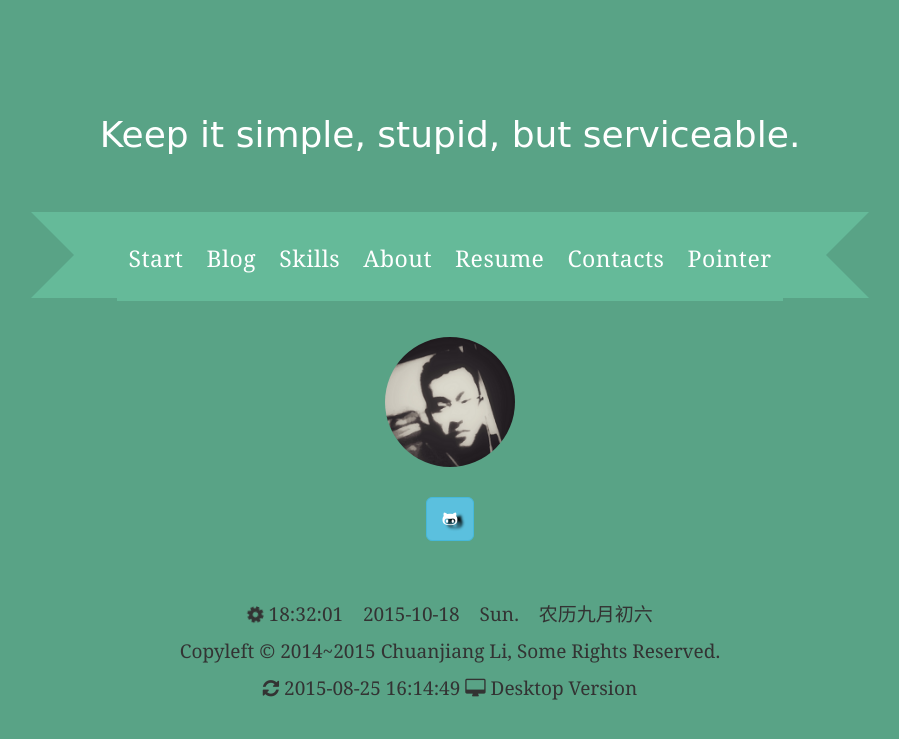
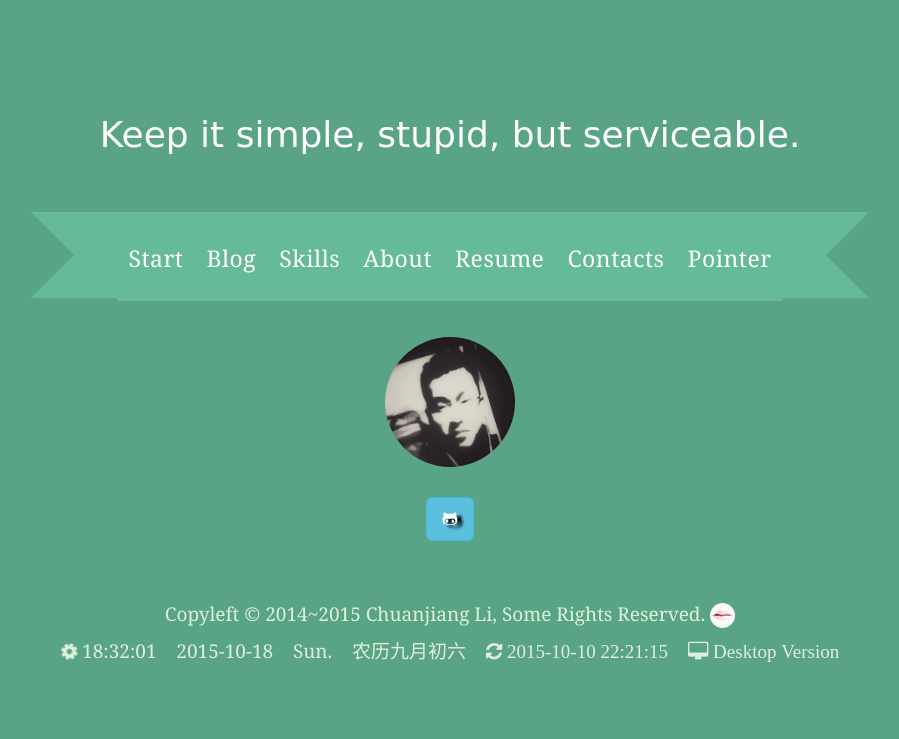
Before and after one commit to light-shadow/ckwongloy.github.io, a Jekyll site: the page built from index.html, in a window 1280 px wide. Shown: the top 739 px of the page, without its empty margins (190-1089 px from the left). Built offline with Jekyll 4.4.1, drawn with Linux system fonts in a browser that asks for light colours; Markdown is read by kramdown in place of the engine named in the settings.

Commit message:
style modify a little

```diff
--- a/_includes/footer.html
+++ b/_includes/footer.html
@@ -1,20 +1,11 @@
 <div style="padding:50px;">
+<p style="text-align:center;color:#DFF0D8">
+Copyleft &copy; 2014~2015 Chuanjiang Li, Some Rights Reserved.
+<a href="/home/" title="Quiter you be, More you hear.">
+<img src="/image/love.png" style="width:25px;height:25;border-radius:50%;"></a></p>
 
-<p style="text-align:center;">
-<span class="fa fa-cog fa-spin"></span>
-<script src="/js/clock.js"></script></p>
-
-<p style="text-align:center;">
-Copyleft
-&copy;
-2014~2015
-Chuanjiang Li,
-Some Rights Reserved.
-</p>
-
-<p style="text-align:center;">
-<span class="fa fa-refresh"></span>
-2015-08-25 16:14:49
-<i class="fa fa-desktop"></i>
-Desktop Version
-</p></div>
+<p style="text-align:center;color:#DFF0D8">
+<i class="fa fa-cog fa-spin"></i>
+<script src="/js/clock.js"></script>
+<span class="fa fa-refresh" style="padding:0 15px 0 15px;"> 2015-10-10 22:21:15</span>
+<span class="fa fa-desktop"> Desktop Version</span></p></div>
```
Also changed, not shown: _includes/blog_footer.html (+4 -9 lines), _includes/blog_header.html (+7 -26 lines), _includes/header.html (added, +25 -0 lines), _includes/post_header.html (+5 -23 lines).
